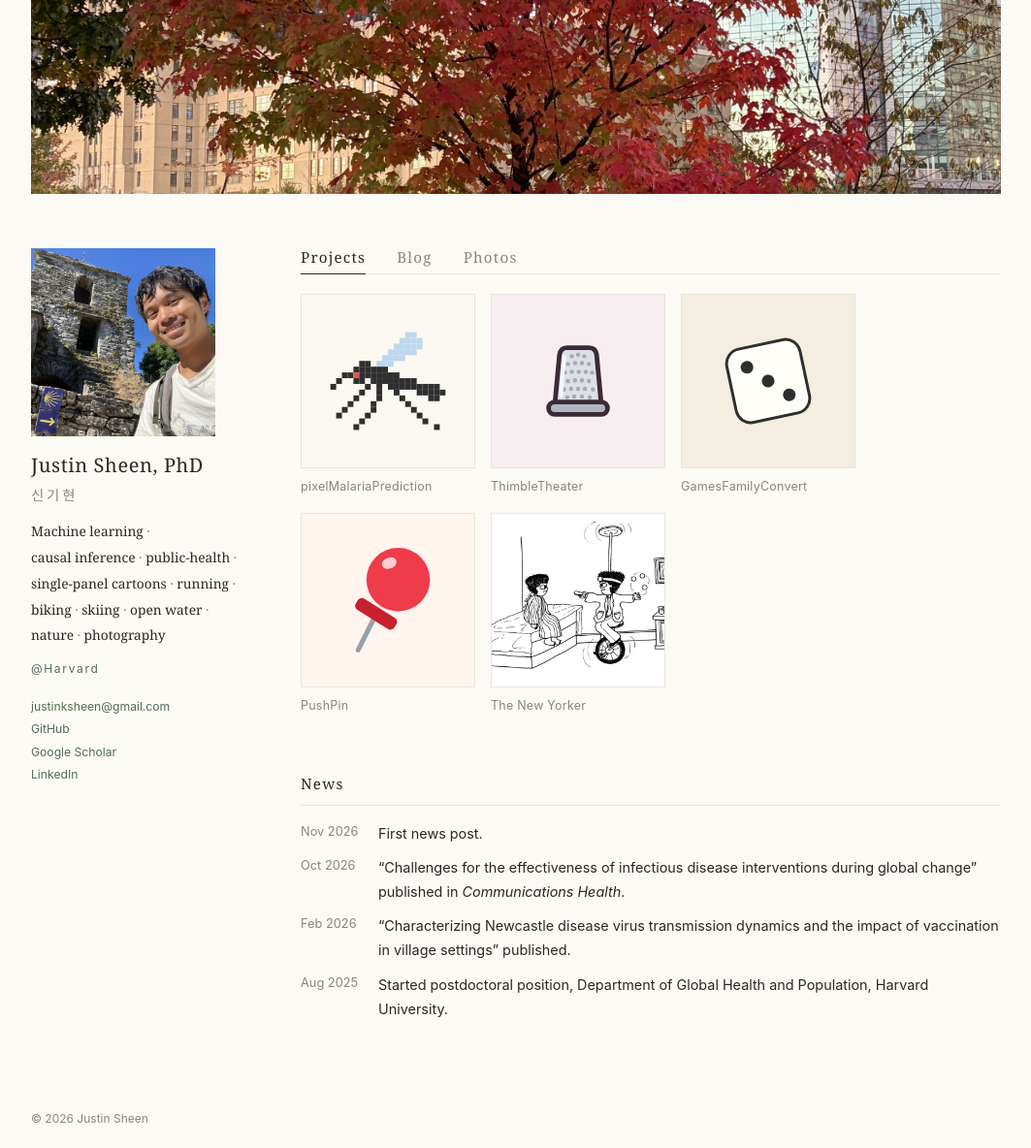
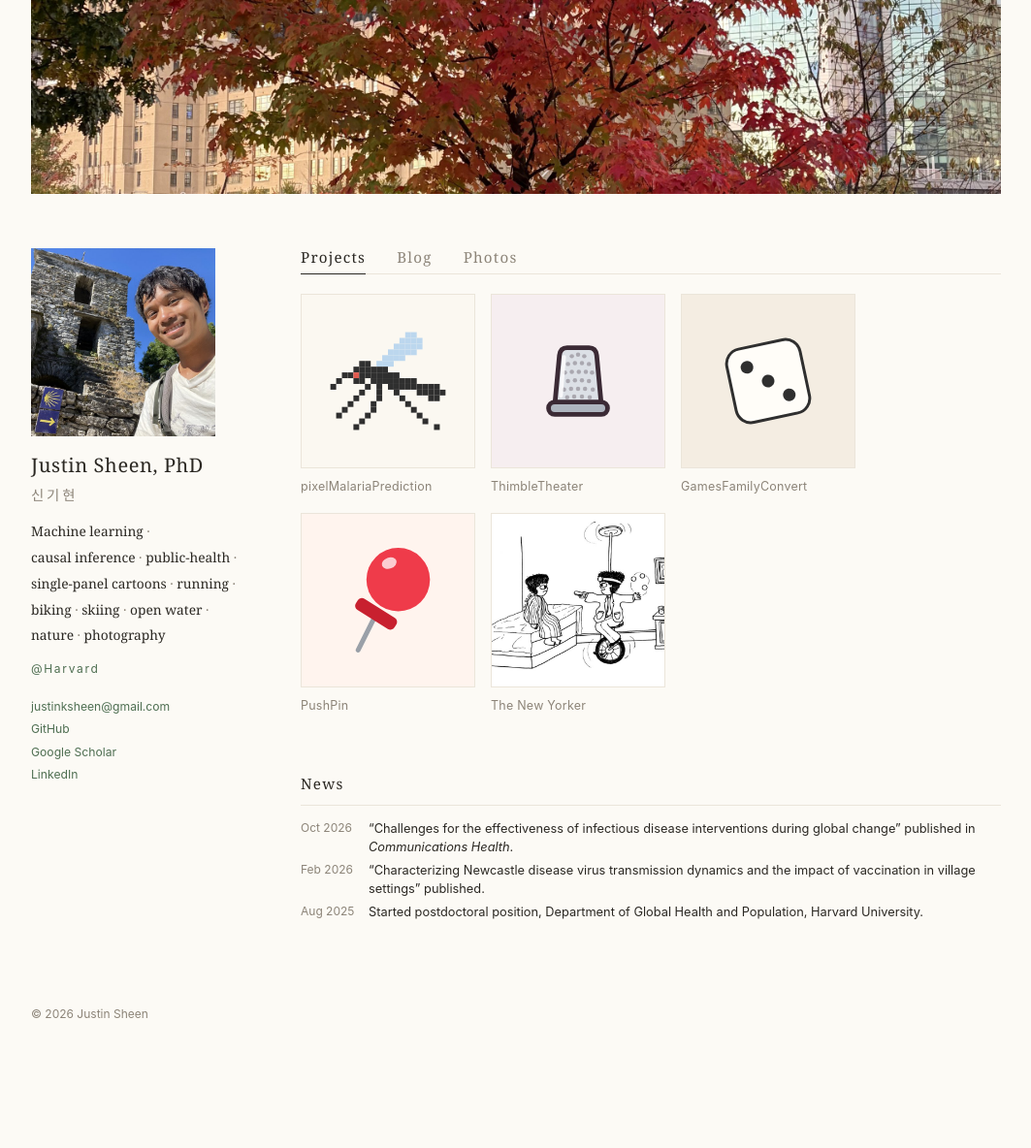
Before and after one commit to jsheen/jsheen.github.io, a Jekyll site: the page built from index.html, in a window 1280 px wide and 1184 px high. Shown: the whole window at 97% size, without its empty margins (108-1171 px from the left). Built offline with Jekyll 4.4.1, drawn with Linux system fonts in a browser that asks for light colours.

Commit message:
Remove placeholder news item; smaller, tighter news list
Co-Authored-By: Claude Opus 5.5 <noreply@anthropic.com>

```diff
--- a/_data/news.yml
+++ b/_data/news.yml
@@ -1,8 +1,6 @@
 # News items shown under Projects on the home page, newest first.
 # Each item: date (YYYY-MM-DD; only month and year are shown) and text.
 # Text can use Markdown, e.g. *italics* or [a link](https://example.com).
-- date: 2026-11-20
-  text: "First news post."
 - date: 2026-10-01
   text: "\"Challenges for the effectiveness of infectious disease interventions during global change\" published in *Communications Health*."
 - date: 2026-02-01
--- a/assets/css/style.css
+++ b/assets/css/style.css
@@ -98,10 +98,10 @@ a.tile:hover { opacity: .85; text-decoration: none; }
 .subtab:hover { color: var(--text); }
 .subtab[aria-selected="true"] { color: var(--text); border-bottom-color: var(--text); }
 .subtab:focus-visible { outline: 2px solid var(--accent); outline-offset: 3px; }
-.news-list { list-style: none; padding: 0; margin: 16px 0 0; font-size: 0.9rem; }
-.news-list li { margin-bottom: 10px; display: flex; gap: 8px; }
+.news-list { list-style: none; padding: 0; margin: 14px 0 0; font-size: 0.8rem; line-height: 1.5; }
+.news-list li { margin-bottom: 5px; display: flex; gap: 8px; }
 .news-list .date { flex: none; }
-.news-list .date { display: inline-block; min-width: 72px; color: var(--muted); font-size: 0.8rem; }
+.news-list .date { display: inline-block; min-width: 62px; color: var(--muted); font-size: 0.75rem; }
 
 /* Photos */
 .collage { margin-top: 20px; display: grid; grid-template-columns: repeat(auto-fill, minmax(160px, 1fr)); gap: 10px; }
```
